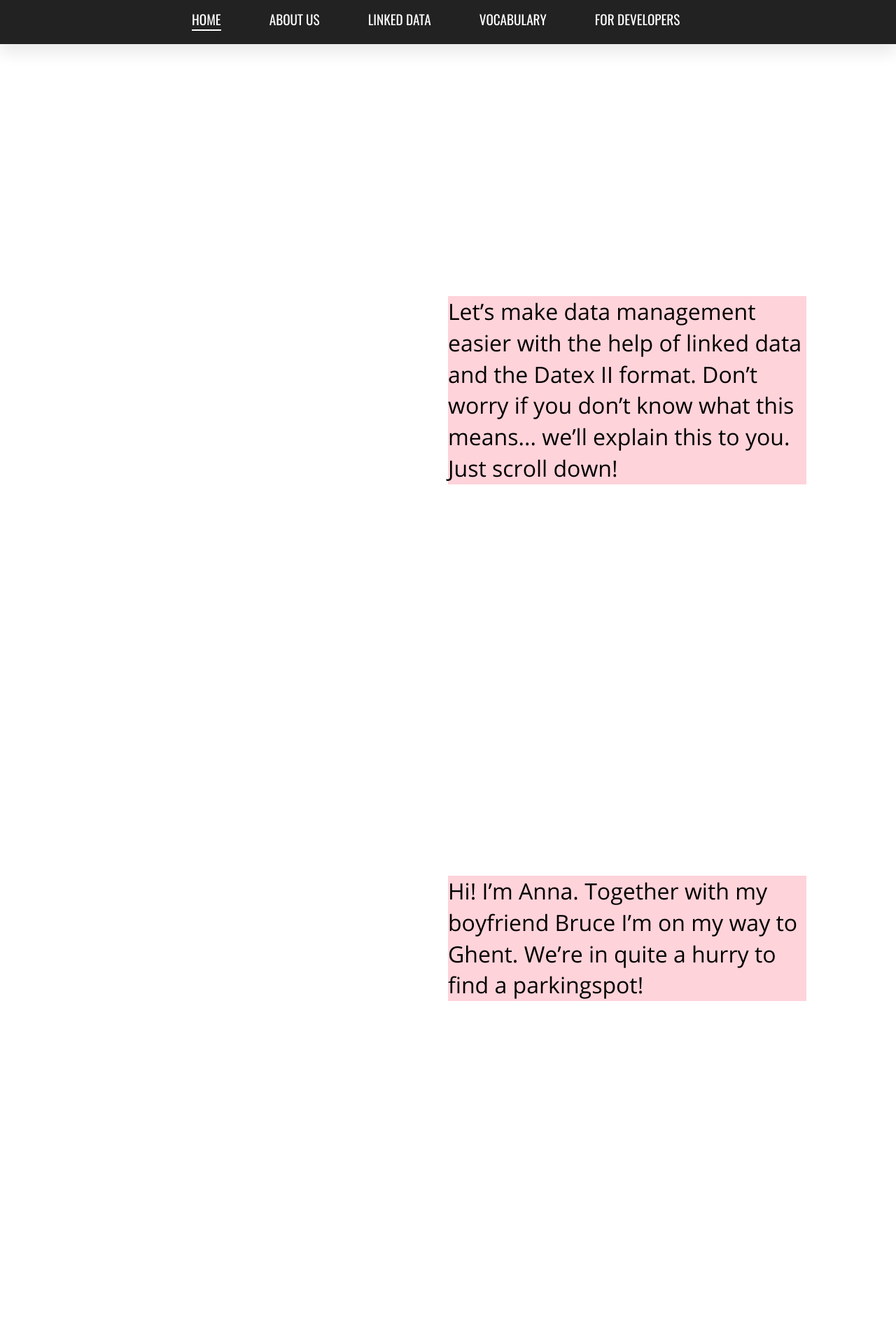
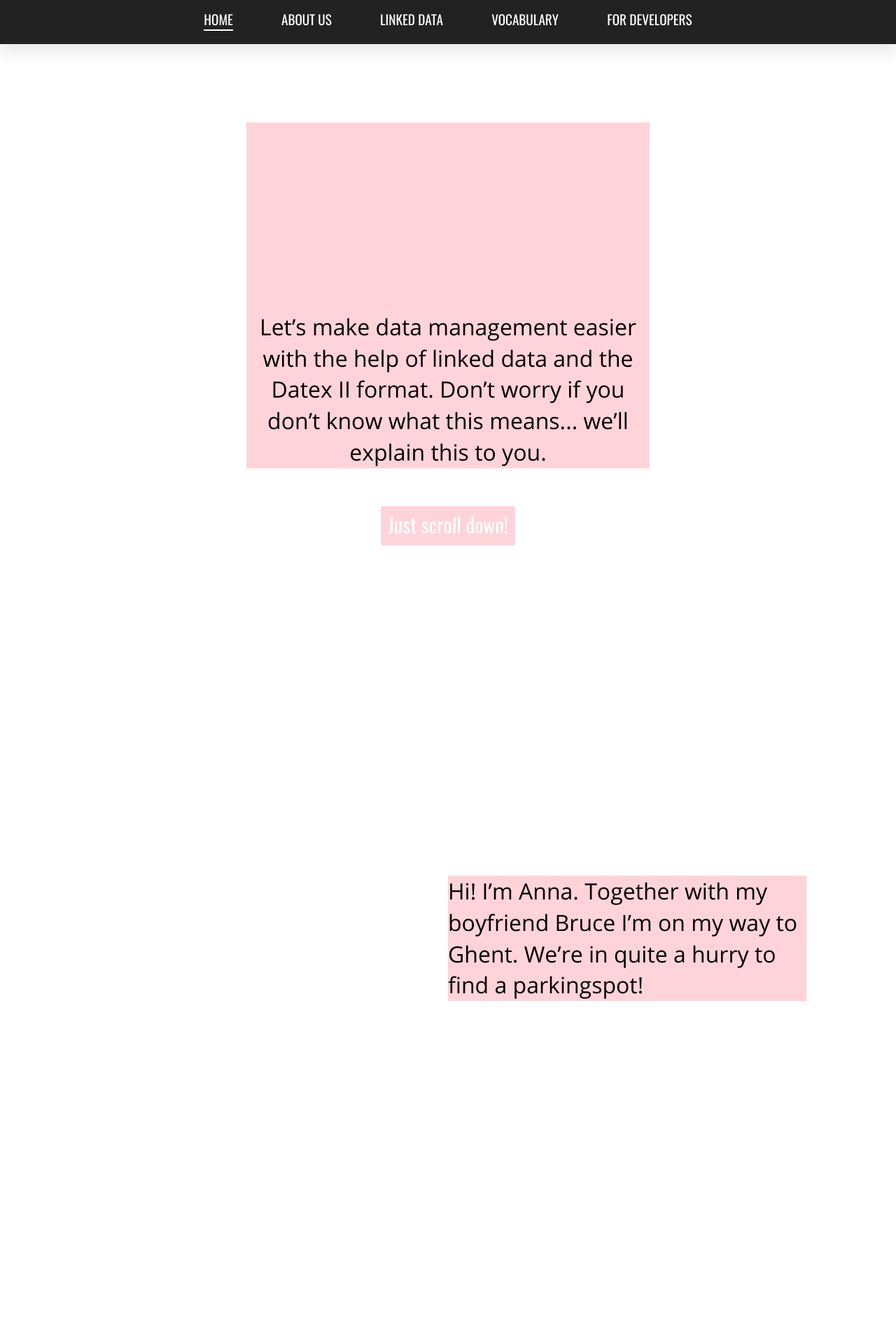
Before and after one commit to osoc16/mobylink, a Jekyll site: the page built from index.html, in a window 1280 px wide. Shown: the top 1920 px of the page at 70% size. Built offline with Jekyll 4.4.1, drawn with Linux system fonts in a browser that asks for light colours.

Commit message:
Added section 1 style Fixed header
Signed-off-by: Pieter-Jan Geeroms <pieterjangeeroms@hotmail.com>

```diff
--- a/_includes/section1.html
+++ b/_includes/section1.html
@@ -1,3 +1,4 @@
 <section id="intro" class="gradient">
-  <p class="text-right text-width-40">Let’s make data management easier with the help of linked data and the Datex II format.  Don’t worry if you don’t know what this means... we’ll explain this to you. Just scroll down!</p>
+  <p class="text-centered text-width-50 text-vertical-centered">Let’s make data management easier with the help of linked data and the Datex II format.  Don’t worry if you don’t know what this means... we’ll explain this to you.</p>
+  <a class="button button-centered" href="{{site.baseUrl}}/">Just scroll down!</a>
 </section>
--- a/_sass/_header.sass
+++ b/_sass/_header.sass
@@ -26,6 +26,9 @@ header
         margin: 0 3%
         &:first-of-type
           margin-left: 0
+        &:last-of-type
+          margin-right: 0
+
         a
           display: block
           text-decoration: none
--- a/_sass/_section1.sass
+++ b/_sass/_section1.sass
@@ -1,2 +1,21 @@
 #intro
   height: 92vh
+  display: flex
+  flex-direction: column
+  flex-wrap: nowrap
+  justify-content: center
+
+
+  .button
+    display: inline-block
+    font-size: 1.8rem
+    padding: 8px 10px
+    background: $pink
+    border-radius: 2px
+    text-decoration: none
+    color: $white
+    font-family: "Oswald Regular", sans-serif
+
+  .button-centered
+    text-align: center
+    margin: 6vh auto 0
```
Also changed, not shown: src/css/story.sass (+9 -0 lines).
